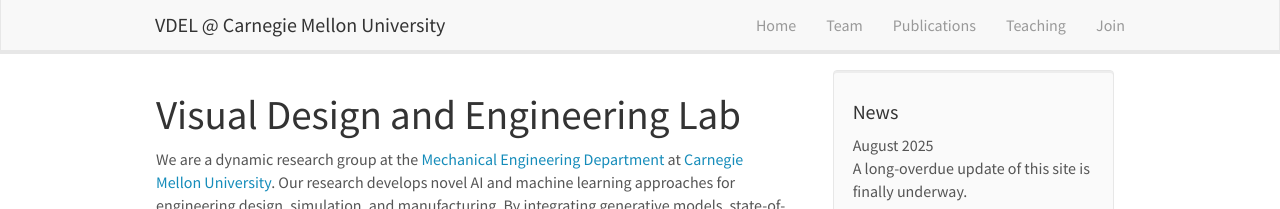
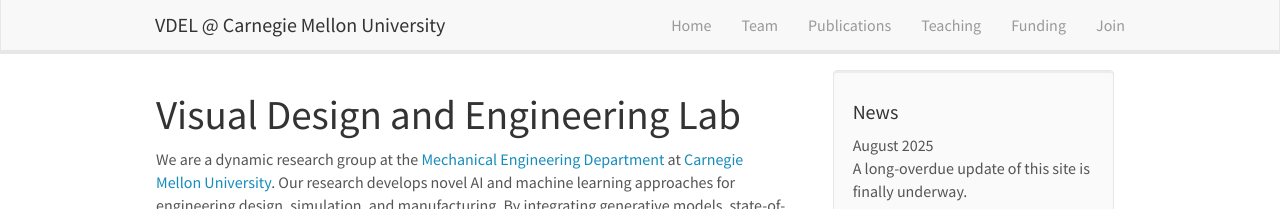
Before and after one commit to levburkara/levburkara.github.io, a Jekyll site: the page built from _pages/home.md, in a window 1280 px wide. Shown: the top 209 px of the page. Built offline with Jekyll 4.4.1, drawn with Linux system fonts in a browser that asks for light colours; nearby versions of some CDN libraries.

Commit message:
Update header.html

```diff
--- a/_includes/header.html
+++ b/_includes/header.html
@@ -15,8 +15,8 @@
 		<li><a href="{{ site.url }}{{ site.baseurl }}/">Home</a></li>
 		<li><a href="{{ site.url }}{{ site.baseurl }}/team">Team</a></li>
 		<li><a href="{{ site.url }}{{ site.baseurl }}/publications">Publications</a></li>
-		<!-- <li><a href="{{ site.url }}{{ site.baseurl }}/research">Research</a></li> -->
 		<li><a href="{{ site.url }}{{ site.baseurl }}/teaching">Teaching</a></li>
+		<li><a href="{{ site.url }}{{ site.baseurl }}/funding">Funding</a></li>
 		<li><a href="{{ site.url }}{{ site.baseurl }}/join">Join</a></li>
 		<!-- <li><a href="{{ site.url }}{{ site.baseurl }}/other">Other</a></li> -->
 		<!-- <li><a href="{{ site.url }}{{ site.baseurl }}/pictures">(Pics)</a></li> -->
```
